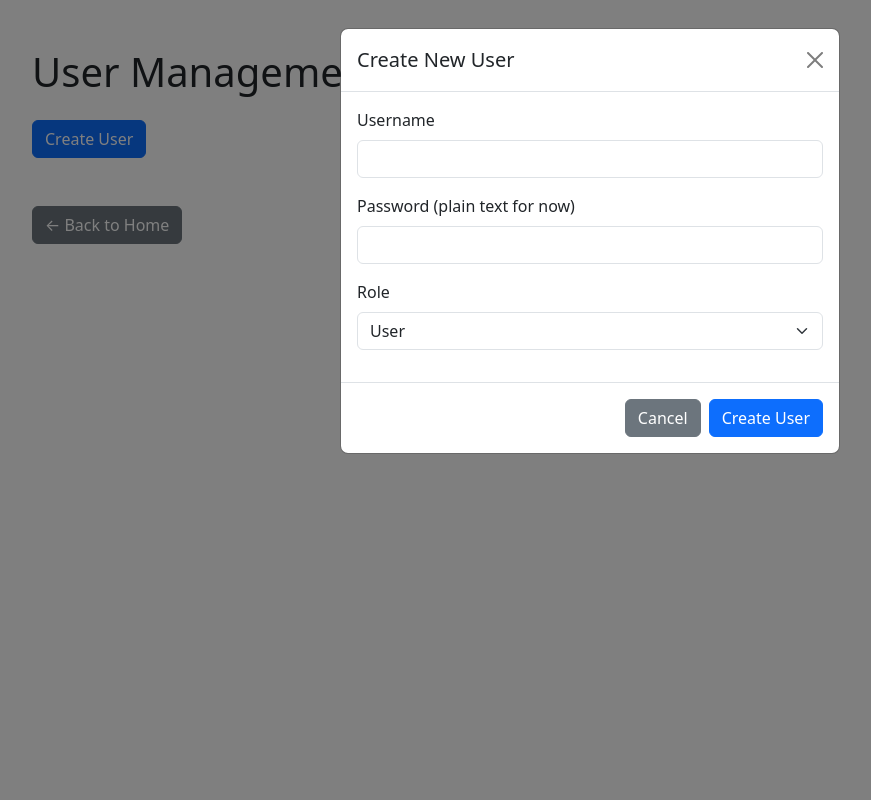
After one commit to jesundma/Depreciation-Simulation, a Flask app: page /admin in a window 1280 px wide, after a click on "Create User". The commit adds this page. Shown: the whole page, without its empty margins (50-921 px from the left). Run offline with Flask 3, Linux system fonts and the light colour scheme; the visitor is signed in with stand-in values (Sample User, id 1).

Commit message:
Empty tables for user management created to database. Front-end admin page has placeholder for user addition.

```diff
--- a/gui_web/app.py
+++ b/gui_web/app.py
@@ -5,7 +5,7 @@ sys.path.insert(0, os.path.abspath(os.path.join(os.path.dirname(__file__), '..')
 from flask import Flask, render_template, request, redirect, url_for, flash, jsonify, session
 import os
 from services.import_service import ImportService
-from gui_web.auth import register_login_routes, login_required
+from gui_web.auth import register_login_routes, login_required, admin_required
 
 app = Flask(__name__)
 app.secret_key = 'your_secret_key'  # Needed for flashing messages
@@ -17,7 +17,8 @@ register_login_routes(app)
 # Add login_required to home page
 @login_required
 def home():
-    return render_template('index.html')
+    role = session.get('role', 'user')
+    return render_template('index.html', role=role)
 
 @app.route('/import')
 def import_page():
@@ -26,6 +27,11 @@ def import_page():
 @app.route('/projects')
 def projects_page():
     return render_template('projects.html')
+
+@app.route('/admin')
+@admin_required
+def admin_page():
+    return render_template('admin.html')
 
 @app.route('/import-projects', methods=['POST'])
 def import_projects():
--- a/gui_web/auth.py
+++ b/gui_web/auth.py
@@ -4,9 +4,10 @@ from functools import wraps
 # Dummy user for demonstration
 # TEMPORARY LOGIN CREDENTIALS - DELETE WHEN ACTUAL FUNCTIONALITY IS IMPLEMENTED
 USERS = {
-    'admin': 'password123',
-    'user': 'testpass',
-    'John Doe': '1234'  # TEMP: REMOVE THIS USER LATER
+    'admin': {'password': 'password123', 'role': 'admin'},
+    'user': {'password': 'testpass', 'role': 'user'},
+    'John Doe': {'password': '1234', 'role': 'admin'},  # TEMP: REMOVE THIS USER LATER
+    'Jack Doe': {'password': '1234', 'role': 'user'},   # TEMP: REMOVE THIS USER LATER
 }
 
 def login_required(f):
@@ -17,6 +18,14 @@ def login_required(f):
         return f(*args, **kwargs)
     return decorated_function
 
+def admin_required(f):
+    @wraps(f)
+    def decorated_function(*args, **kwargs):
+        if 'user' not in session or session.get('role') != 'admin':
+            return redirect(url_for('home'))
+        return f(*args, **kwargs)
+    return decorated_function
+
 def register_login_routes(app):
     @app.route('/login', methods=['GET', 'POST'])
     def login():
@@ -24,8 +33,10 @@ def register_login_routes(app):
             return render_template('login.html')
         username = request.form.get('username')
         password = request.form.get('password')
-        if username in USERS and USERS[username] == password:
+        user = USERS.get(username)
+        if user and user['password'] == password:
             session['user'] = username
+            session['role'] = user['role']
             return jsonify({'success': True})
         return jsonify({'success': False, 'message': 'Invalid username or password.'})
 
--- /dev/null
+++ b/gui_web/templates/admin.html
@@ -0,0 +1,68 @@
+<!DOCTYPE html>
+<html lang="en">
+<head>
+    <meta charset="UTF-8">
+    <title>Admin: User Management</title>
+    <link rel="stylesheet" href="https://cdn.jsdelivr.net/npm/bootstrap@5.3.0/dist/css/bootstrap.min.css">
+</head>
+<body>
+<div class="container mt-5">
+    <h1>User Management</h1>
+    <button class="btn btn-primary mt-3" data-bs-toggle="modal" data-bs-target="#createUserModal">Create User</button>
+    <!-- Create User Modal -->
+    <div class="modal fade" id="createUserModal" tabindex="-1" aria-labelledby="createUserModalLabel" aria-hidden="true">
+      <div class="modal-dialog">
+        <div class="modal-content">
+          <form id="create-user-form">
+            <div class="modal-header">
+              <h5 class="modal-title" id="createUserModalLabel">Create New User</h5>
+              <button type="button" class="btn-close" data-bs-dismiss="modal" aria-label="Close"></button>
+            </div>
+            <div class="modal-body">
+              <div class="mb-3">
+                <label for="username" class="form-label">Username</label>
+                <input type="text" class="form-control" id="username" name="username" required>
+              </div>
+              <div class="mb-3">
+                <label for="password" class="form-label">Password (plain text for now)</label>
+                <input type="password" class="form-control" id="password" name="password" required>
+              </div>
+              <div class="mb-3">
+                <label for="role" class="form-label">Role</label>
+                <select class="form-select" id="role" name="role" required>
+                  <option value="user">User</option>
+                  <option value="viewer">Viewer</option>
+                  <option value="admin">Admin</option>
+                </select>
+              </div>
+            </div>
+            <div class="modal-footer">
+              <button type="button" class="btn btn-secondary" data-bs-dismiss="modal">Cancel</button>
+              <button type="submit" class="btn btn-primary">Create User</button>
+            </div>
+          </form>
+        </div>
+      </div>
+    </div>
+    <!-- Placeholder for user management table/list -->
+    <div id="user-management-list" class="mt-4"></div>
+    <a href="/" class="btn btn-secondary mt-4">&larr; Back to Home</a>
+</div>
+<script src="https://cdn.jsdelivr.net/npm/bootstrap@5.3.0/dist/js/bootstrap.bundle.min.js"></script>
+<script>
+document.getElementById('create-user-form').addEventListener('submit', function(e) {
+    e.preventDefault();
+    // Placeholder: Show alert with form data (replace with AJAX call to backend)
+    const username = document.getElementById('username').value;
+    const password = document.getElementById('password').value;
+    const role = document.getElementById('role').value;
+    alert(`User to create:\nUsername: ${username}\nPassword: ${password}\nRole: ${role}`);
+    // Close modal
+    const modal = bootstrap.Modal.getInstance(document.getElementById('createUserModal'));
+    if (modal) modal.hide();
+    // Reset form
+    this.reset();
+});
+</script>
+</body>
+</html>
--- a/gui_web/templates/index.html
+++ b/gui_web/templates/index.html
@@ -11,6 +11,9 @@
         <p class="lead">Choose an action below:</p>
         <a href="/import" class="btn btn-primary mb-2">Go to Data Import Page</a>
         <a href="/projects" class="btn btn-outline-primary mb-2 ms-2">Go to Projects Page</a>
+        {% if role == 'admin' %}
+        <a href="/admin" class="btn btn-warning mb-2 ms-2">Admin: User Management</a>
+        {% endif %}
         <a href="/logout" class="btn btn-danger mb-2 ms-2">Logout</a>
     </div>
     <div class="container mt-5">
@@ -18,6 +21,9 @@
         <ul class="list-group">
             <li class="list-group-item"><a href="/import">Import Data</a></li>
             <li class="list-group-item"><a href="/projects">Projects</a></li>
+            {% if role == 'admin' %}
+            <li class="list-group-item"><a href="/admin">Admin: User Management</a></li>
+            {% endif %}
         </ul>
     </div>
 </body>
```
Also changed, not shown: models/users.py (added, +30 -0 lines).
